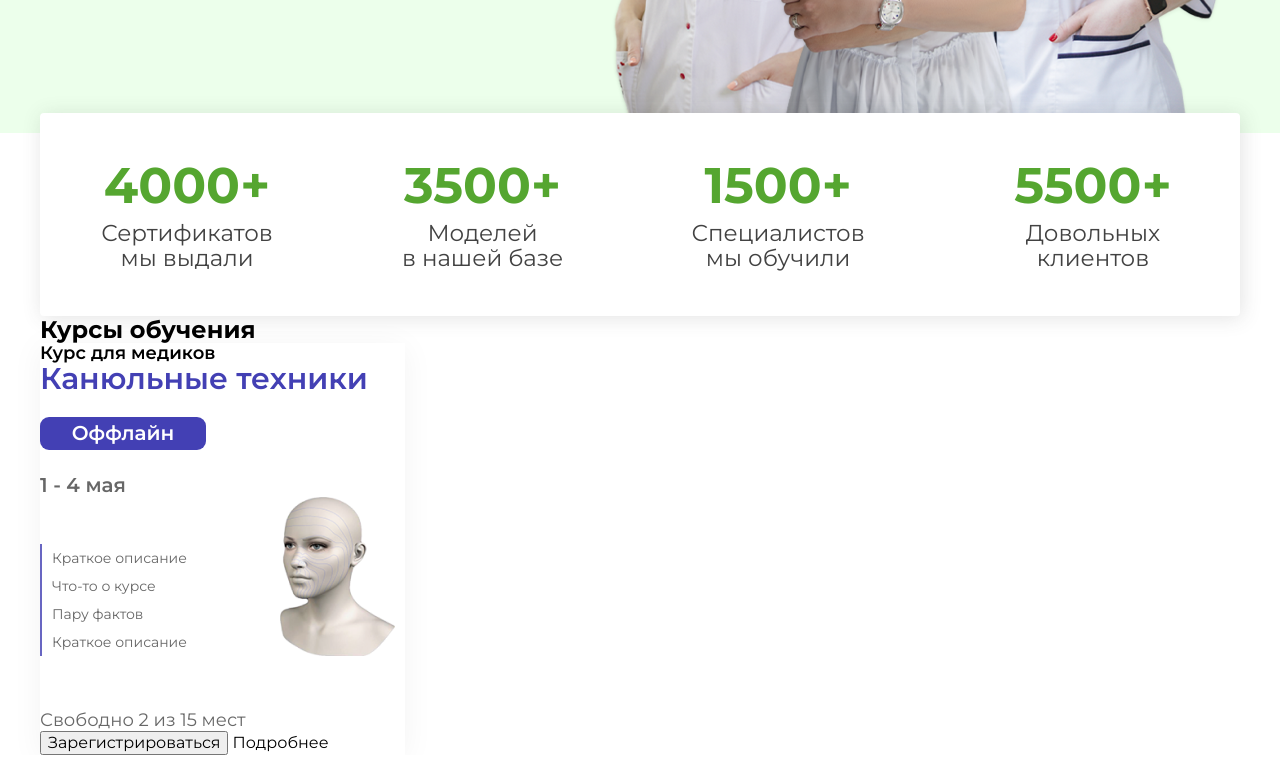
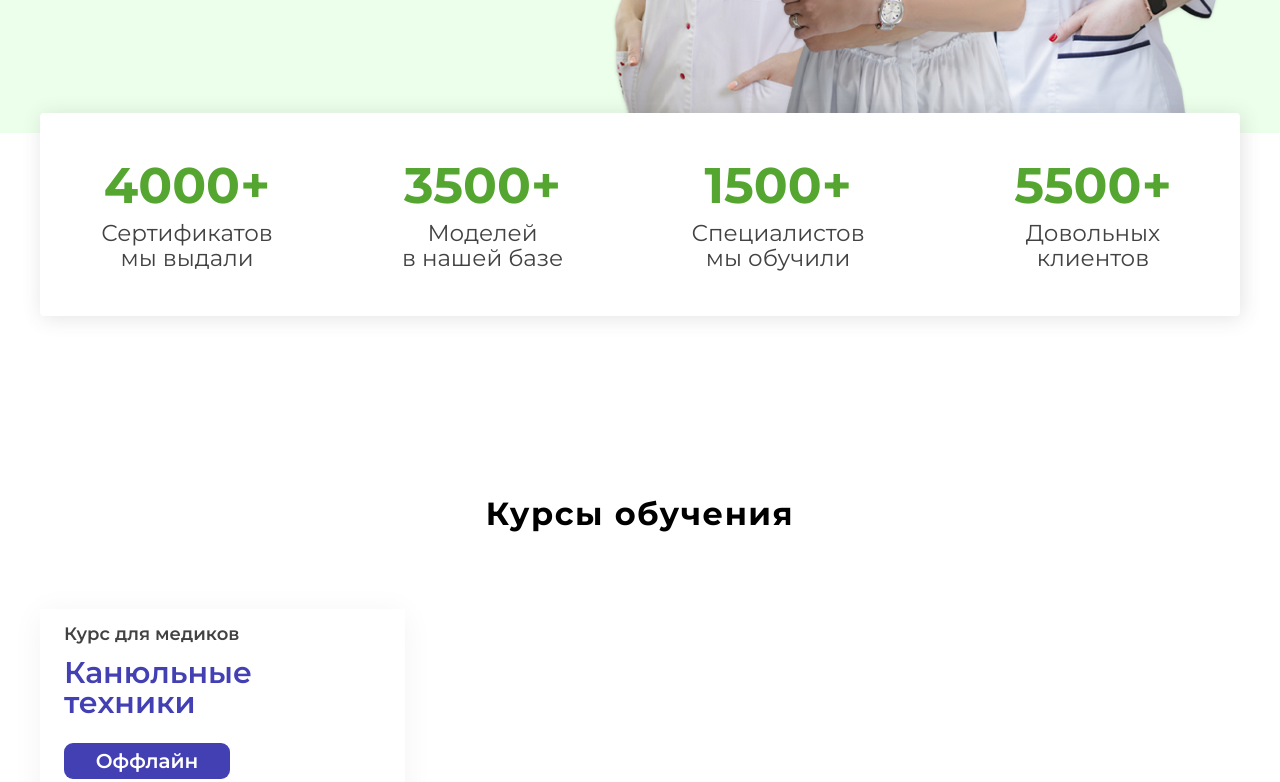
Before and after one commit to Andreeevna/valmari-layout, a website built with Vite: page index.html in a window 1280 px wide. Shown: the part 643-1425 px from the top of the page. Before the commit the page ends 1398 px from the top, so only its background shows below. Built offline with nearby package versions, Linux system fonts and the light colour scheme.

Commit message:
stylized the card in courses block

```diff
--- a/assets/styles/main/main.css
+++ b/assets/styles/main/main.css
@@ -130,6 +130,10 @@
 
 /* courses */
 
+.courses {
+	padding-bottom: 266px;
+}
+
 .courses .trigger-block {
 	margin-top: -20px;
 	position: relative;
@@ -168,23 +172,41 @@
 
 /* courses slider*/
 
+.courses__title {
+	margin-top: 180px;
+	font-size: 32px;
+	text-align: center;
+	letter-spacing: 1.5px;
+}
+
+.card-rainbow-slider {
+	padding-top: 77px;
+}
+
 .swiper-slide {
 	background-color: #fff;
 	box-shadow: 0px 4px 30px rgba(0, 0, 0, 0.05);
 	width: 365px;
 }
 
+.courses-card__container {
+	padding: 16px 16px 16px 24px;
+}
+
 .courses-card {
 }
 
 .courses-card__for {
-	margin-bottom: 14px;
+	display: inline-block;
+	margin-bottom: 15px;
+	line-height: 1;
 	font-size: 18px;
 	font-weight: 600;
+	color: #424242;
 }
 
 .courses-card__title {
-	margin-bottom: 23px;
+	margin-bottom: 25px;
 	font-size: 30px;
 	font-weight: 600;
 	line-height: 1;
@@ -195,7 +217,7 @@
 	margin-bottom: 24px;
 	display: block;
 	width: 166px;
-	height: 33px;
+	height: 36px;
 	background-color: #4340b4;
 	font-size: 20px;
 	font-weight: 600;
@@ -213,19 +235,19 @@
 }
 
 .courses-card__desc {
-	margin-bottom: 54px;
+	margin-bottom: 55px;
 	display: flex;
 	align-items: center;
 	justify-content: space-between;
 }
 
 .courses-card__desc p {
-	padding-left: 10px;
+	padding-left: 12px;
 	align-self: flex-end;
 	width: 150px;
 	color: #424242;
 	font-size: 14px;
-	line-height: 2;
+	line-height: 1.95;
 	font-weight: 400;
 	opacity: 0.8;
 	border-left: 2px solid #4340b4;
@@ -237,3 +259,25 @@
 	color: #424242;
 	opacity: 0.8;
 }
+
+.courses-card__reg {
+	width: 100%;
+	height: 56px;
+	border: none;
+	background-color: #4340b4;
+	color: #ffff;
+	font-size: 20px;
+	font-weight: 600;
+}
+
+.courses-card__link {
+	display: flex;
+	justify-content: center;
+	align-items: center;
+	width: 100%;
+	height: 56px;
+	font-size: 20px;
+	font-weight: 600;
+	color: #4340b4;
+	background-color: rgba(83, 81, 196, 0.1);
+}
--- a/index.html
+++ b/index.html
@@ -124,7 +124,7 @@
               <div class="courses-card">
                 <div class="courses-card__container">
                   <span class="courses-card__for">Курс для медиков</span>
-                  <h3 class="courses-card__title">Канюльные техники</h3>
+                  <h3 class="courses-card__title">Канюльные <br> техники</h3>
                   <button class="courses-card__action">Оффлайн</button>
                   <span class="courses-card__date">1 - 4 мая</span>
                   <div class="courses-card__desc">
@@ -136,8 +136,8 @@
                   </div>
                   <span class="courses-card__places">Свободно 2 из 15 мест</span>
                 </div>
-                <button>Зарегистрироваться</button>
-                <a href="#">Подробнее</a>
+                <button class="courses-card__reg">Зарегистрироваться</button>
+                <a href="#" class="courses-card__link">Подробнее</a>
               </div>
             </div>
           </div>
```
